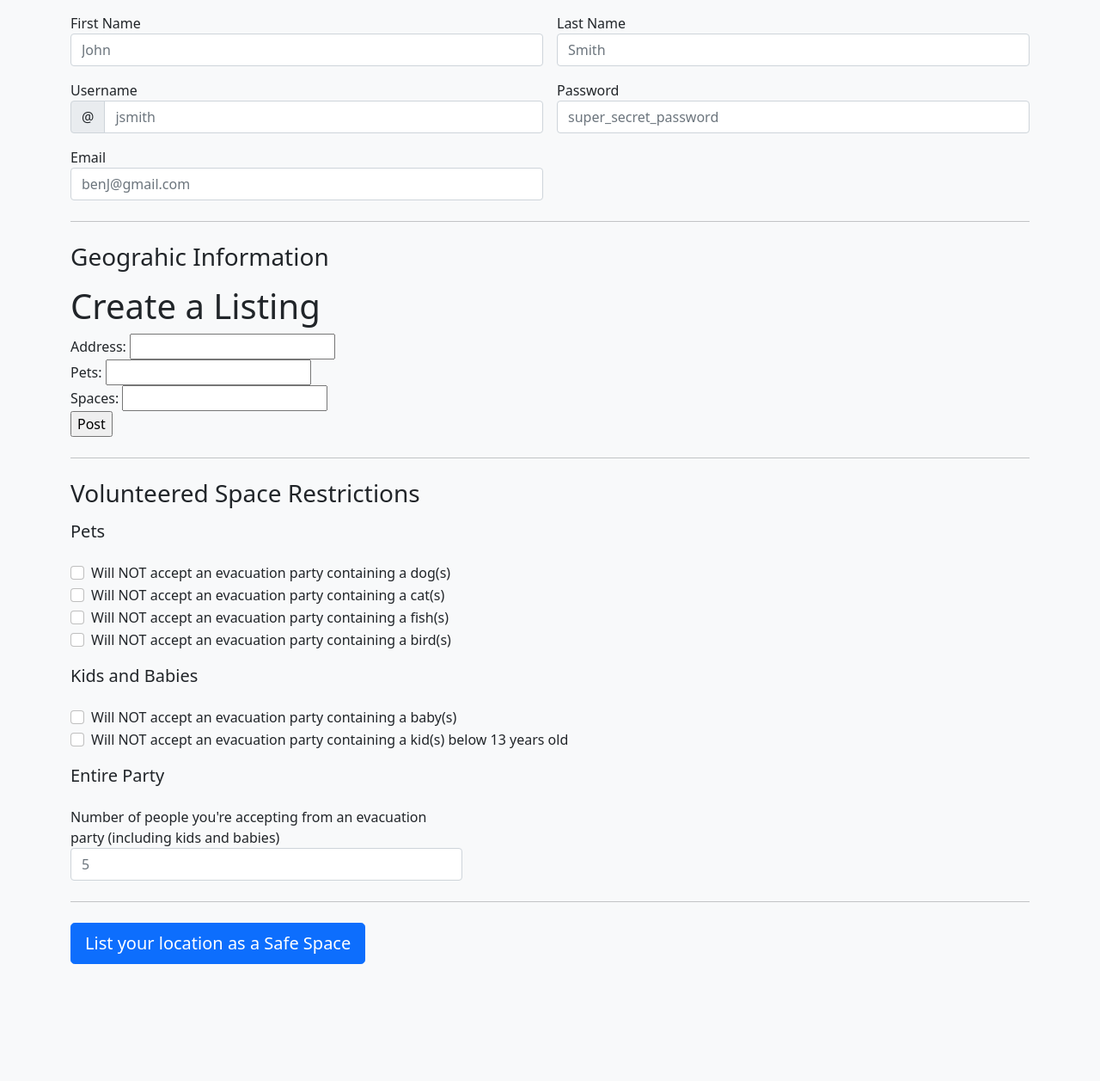
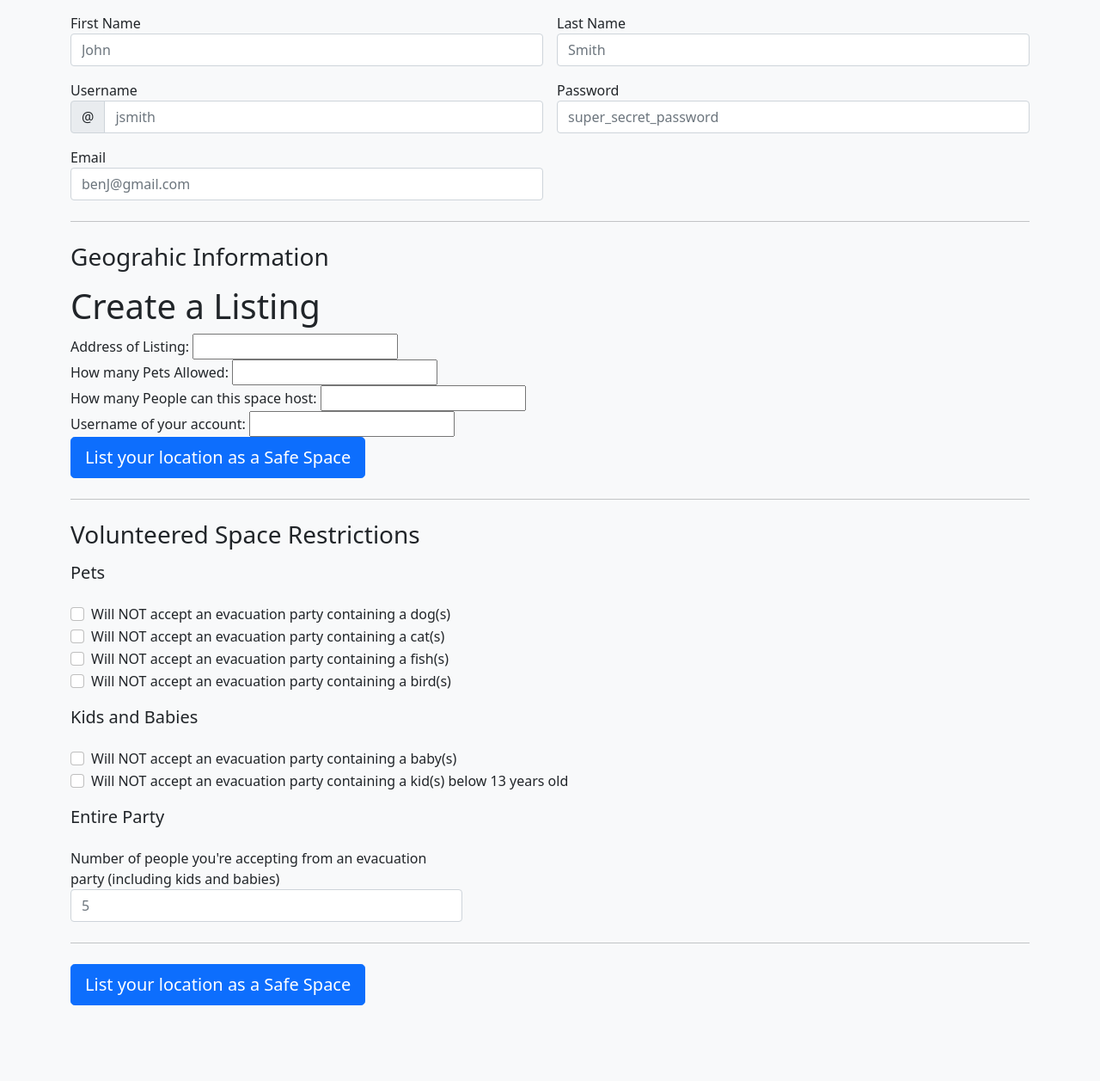
Before and after one commit to austinjjohn/CMSC447-Project, a Django app: page /volunteer in a window 1280 px wide. Shown: the part 537-1794 px from the top of the page at 86% size. Before the commit the page ends 1658 px from the top, so only its background shows below. Run offline with Django 4.2, Linux system fonts and the light colour scheme.

Commit message:
username per listing logic
every listing will have username attached  to know which user uploaded a listing in the listings database

```diff
--- a/SafeHaven/Haven/models.py
+++ b/SafeHaven/Haven/models.py
@@ -14,6 +14,7 @@ class EvacLocation(models.Model):
     # pets = models.BooleanField(default=False)
     pets = models.IntegerField(default=0) #converts to bool in views.py
     spaces = models.IntegerField(default=1)
+    username = models.CharField(max_length=200)
     reservations = models.IntegerField(default=0)
     pub_date = models.DateTimeField('date published')
 
@@ -33,9 +34,9 @@ class EvacLocation(models.Model):
         return self.spaces <= self.reservations
 
     @classmethod
-    def create(cls, address, pets, spaces):
+    def create(cls, address, pets, spaces, username):
         location = EvacLocation(address=address, pets=pets,
-                                spaces=spaces, reservations=0,
+                                spaces=spaces, username=username,reservations=0,
                                 pub_date=timezone.now())
         return location
 
--- a/SafeHaven/Haven/templates/listings.html
+++ b/SafeHaven/Haven/templates/listings.html
@@ -9,6 +9,7 @@
         <p>Address is {{ listing.address }}
         <p>Pets :{{ listing.pets }}
         <p>Spaces available :{{ listing.spaces }}
+        <p>Account hosting Safe Space:{{ listing.username }}
         <p>Publication date :{{ listing.pub_date }}
     </div>
 {% endfor %}
--- a/SafeHaven/Haven/templates/volunteer_profile_page.html
+++ b/SafeHaven/Haven/templates/volunteer_profile_page.html
@@ -82,10 +82,12 @@
     <h1>Create a Listing </h1>
     <form action="listings" method="POST">
         {% csrf_token %}
-        Address: <input type="text" name="address"/><br/>
-        Pets: <input type="number" name="pets" /><br/>
-        Spaces: <input type="number" name="spaces" /><br/>
-        <input type="submit" value="Post"/>
+        Address of Listing: <input type="text" name="address"/><br/>
+        How many Pets Allowed: <input type="number" name="pets" /><br/>
+        How many People can this space host: <input type="number" name="spaces" /><br/>
+        Username of your account: <input type="text" name="username" /><br/>
+        <!--<input type="submit" value="Post"/>-->
+        <button type="submit" class="btn btn-primary btn-lg btn-block">List your location as a Safe Space</button>
     </form>
 <!--    <form novalidate>-->
 <!--        <div class="row g-3">-->
--- a/SafeHaven/Haven/views.py
+++ b/SafeHaven/Haven/views.py
@@ -33,13 +33,14 @@ def listings(request):
     }
     #if a new location is being made from volunteer index
     if request.method == 'POST':
-        if request.POST.get('address') and request.POST.get('spaces'):
+        if request.POST.get('address') and request.POST.get('spaces') and request.POST.get('username'):
             address = request.POST["address"]
             pets = request.POST["pets"]
             spaces = request.POST["spaces"]
+            username = request.POST["username"]
 
             #create the new location
-            location = EvacLocation.create(address, pets, spaces)
+            location = EvacLocation.create(address, pets, spaces, username)
             location.save()
 
     #render the listings page with the info dict passed in
```
